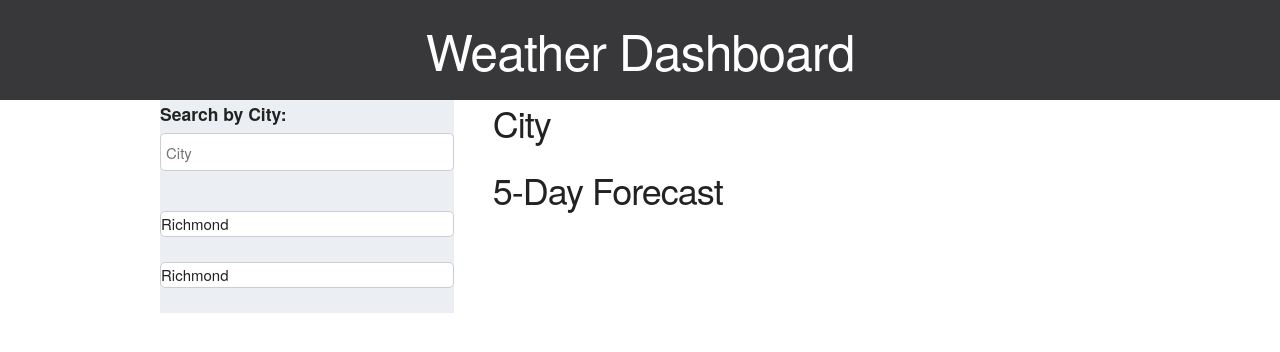
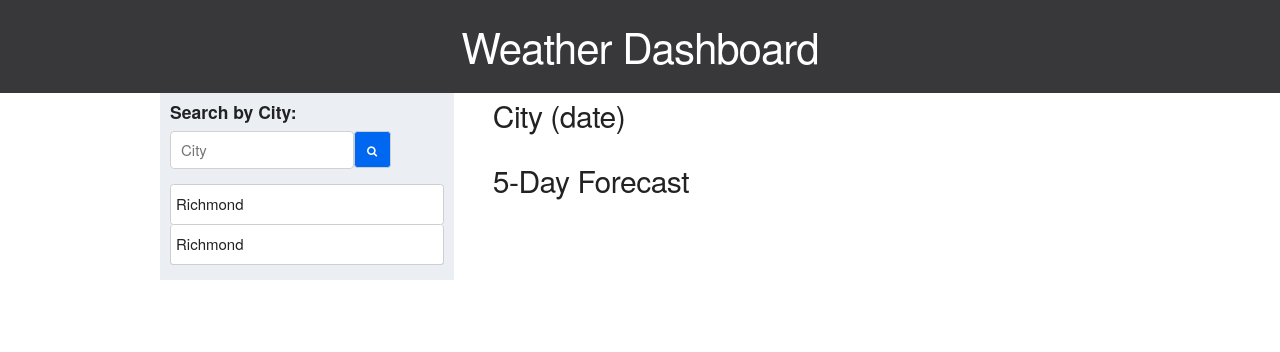
Before and after one commit to emijoha/Weather-Dashboard, a plain HTML site: page index.html in a window 1280 px wide. Drawn offline with nearby package versions, Linux system fonts and the light colour scheme.

Commit message:
more html work done: better spacing, search bar with search icon button

```diff
--- a/CSS/custom.css
+++ b/CSS/custom.css
@@ -1,5 +1,6 @@
 .city-sidebar {
     background-color: rgb(235, 239, 243);
+    padding: 0.5rem 1rem 1.5rem 1rem;
 }
 
 header {
@@ -9,24 +10,70 @@ header {
     padding-top: 2rem;
 }
 
+form {
+    margin-bottom: 0;
+}
+
 label {
     font-size: 1.75rem;
 }
 
 input {
+    border-radius: 0.35rem;
+    border-style: solid;
+    border-width: 0.05rem;
+    border-color: rgb(204, 207, 209);
+    float: left;
+    width: 67%;
+    margin-bottom: 0;
+}
+
+.first-city-history {
+    background-color: white;
+    margin-bottom: 0;
     padding: 0.5rem;
     padding-top: 0.75rem;
     padding-bottom: 0.75rem;
-    border-radius: 0.5rem;
+    border-radius: 0.35rem;
     border-style: solid;
     border-width: 0.05rem;
     border-color: rgb(204, 207, 209);
 }
 
-.city-history-name {
+.next-city-history {
     background-color: white;
-    border-radius: 0.5rem;
+    margin-bottom: 0;
+    padding: 0.5rem;
+    padding-top: 0.75rem;
+    padding-bottom: 0.75rem;
+    border-radius: 0.35rem;
     border-style: solid;
     border-width: 0.05rem;
     border-color: rgb(204, 207, 209);
+    border-top: none;
+
 }
+
+button {
+    float: left;
+    padding: 0;
+    margin: 0;
+    border-radius: 0.35rem;
+    border-style: solid;
+    border-width: 0.05rem;
+    border-color: rgb(204, 207, 209);
+    color: white;
+    position: relative;
+    width: 3.75rem;
+    height: 3.75rem;
+    background-color: rgb(0, 104, 240);
+}
+
+.city-history-div {
+    clear: both;
+    padding-top: 1.5rem;
+}
+
+h5 {
+    font-size: 3rem;
+}
--- a/index.html
+++ b/index.html
@@ -9,6 +9,8 @@
     <link rel="stylesheet" href="CSS/normalize.css">
     <link rel="stylesheet" href="CSS/skeleton.css">
     <link rel="stylesheet" type="text/css" href="CSS/custom.css">
+    <!-- font and icons -->
+    <link rel="stylesheet" href="https://cdnjs.cloudflare.com/ajax/libs/font-awesome/4.7.0/css/font-awesome.min.css">
 </head>
 
 <body>
@@ -17,7 +19,7 @@
         <div class="container">
             <div class="row">
                 <div class="twelve columns">
-                    <h1>Weather Dashboard</h1>
+                    <h2>Weather Dashboard</h2>
                 </div>
             </div>
         </div>
@@ -29,21 +31,27 @@
             <div class="four columns city-sidebar">
                 <form>
                     <label for="cityInput">Search by City:</label>
-                    <input id="cityInput" class="u-full-width" type="city" placeholder="City">
+
+                    <div>
+                        <input id="cityInput" type="text" placeholder="City" name="search">
+                        <button type="submit"><i class="fa fa-search"></i></button>
+                    </div>
                 </form>
 
                 <div class="city-history-div">
-                    <p class="city-history-name">Richmond</p>
-                    <p class="city-history-name">Richmond</p>
+                    <p class="first-city-history">Richmond</p>
+                    <p class="next-city-history">Richmond</p>
                 </div>
             </div>
 
             <div class="eight columns">
 
                 <div>
-                    <h3 id="cityName">City</h3>
+                    <h5 id="cityDisplay">City <span id="dateDisplay"> (date) </span><i id="weatherIcon"></i></span></h5>
                 </div>
-                <h3>5-Day Forecast</h3>
+
+                <h5>5-Day Forecast</h5>
+
             </div>
 
         </div>
```
Also changed, not shown: images/search-icon.png (added).
